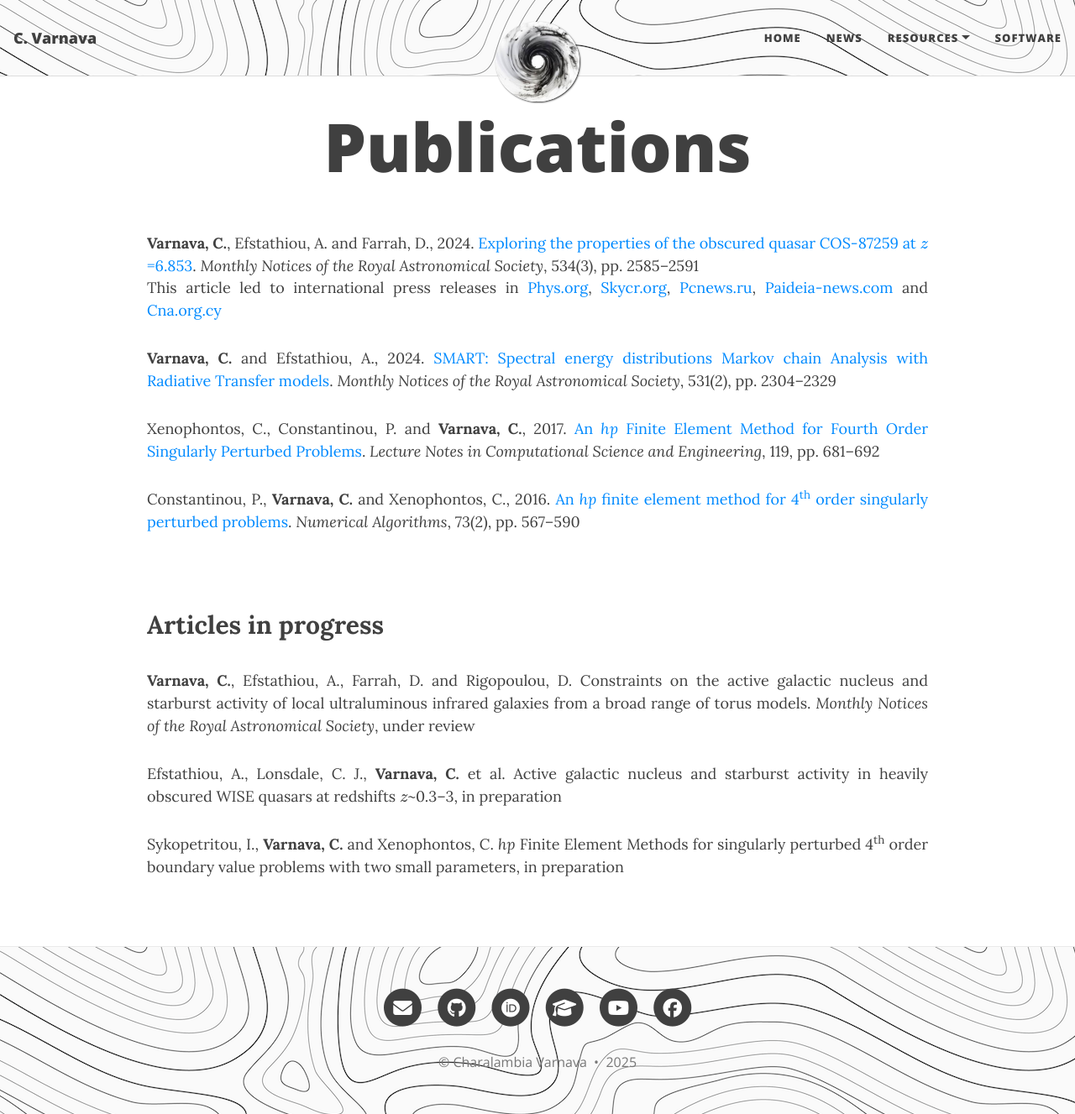
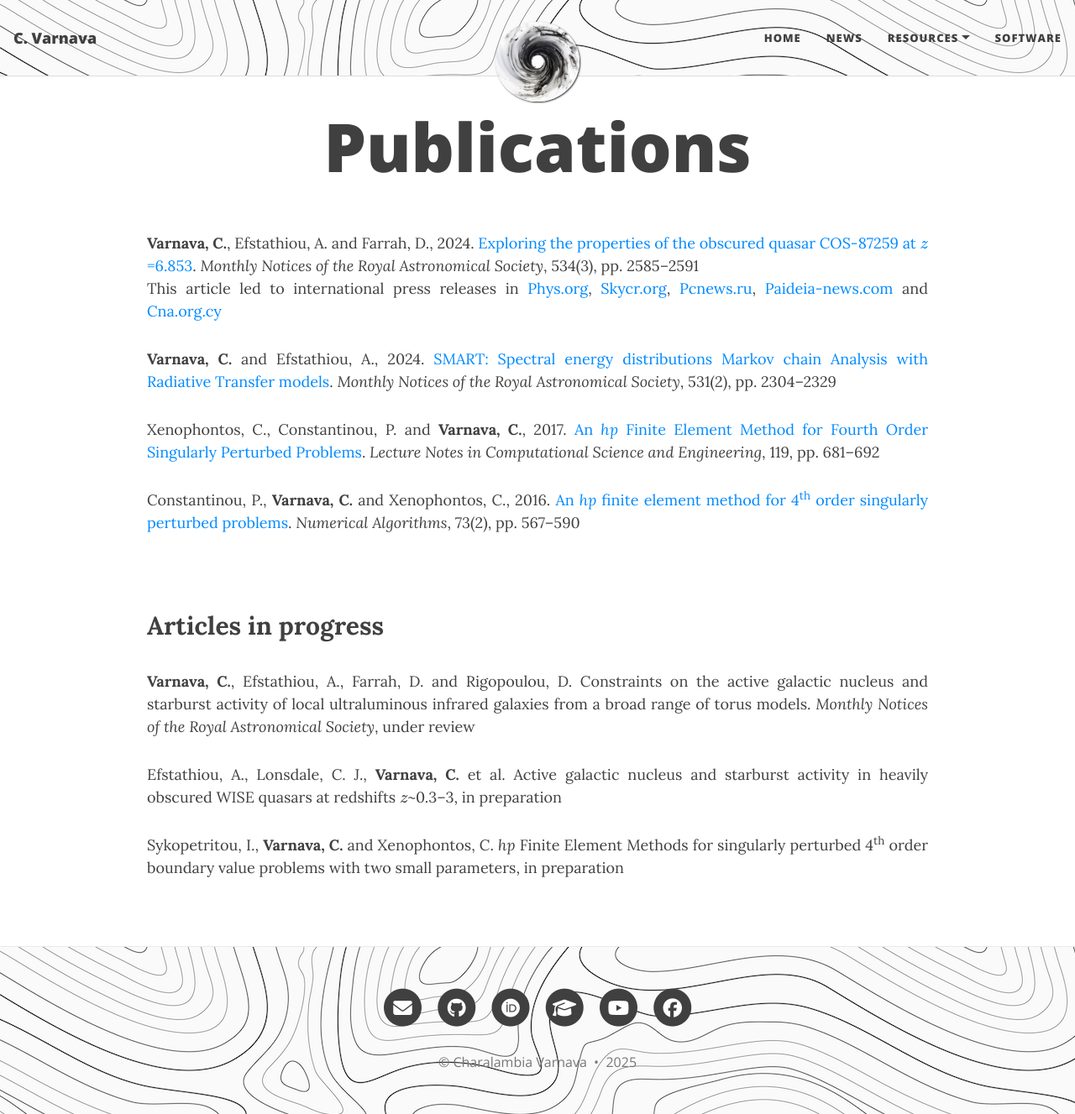
Before and after one commit to ch-var/ch-var.github.io, a Jekyll site: the page built from publications.html, in a window 1280 px wide and 1327 px high. Shown: the whole window at 84% size. Built offline with Jekyll 4.4.1, drawn with Linux system fonts in a browser that asks for light colours; formulas are drawn with MathJax 3.

Commit message:
Update publications.html

```diff
--- a/publications.html
+++ b/publications.html
@@ -21,8 +21,8 @@
   }
 </style>
 
-<p align='justify' style="margin-bottom: -1px;"><b>Varnava, C.</b>, Efstathiou, A. and Farrah, D., 2024. <a href="https://doi.org/10.1093/mnras/stae2221">Exploring the properties of the obscured quasar COS-87259 at \(z\)=6.853</a>. <i>Monthly Notices of the Royal Astronomical Society</i>, 534(3), pp. 2585–2591</p>
-<p align='justify' style="margin-top: -1px;">This article led to international press releases in <a href="https://phys.org/news/2024-10-astronomers-explore-properties-obscured-hyperluminous.html">Phys.org</a>, <a href="https://skycr.org/2024/10/21/exploran-las-propiedades-de-un-cuasar-hiperluminoso-oscurecido/">Skycr.org</a>, <a href="https://pcnews.ru/news/astronomy_obnaruzili_sverhmassivnuu_cernuu_dyru_v_centre_galaktiki_cos_87259-1530160.html#gsc.tab=0">Pcnews.ru</a>, <a href="https://paideia-news.com/panepistimio-frederick/2024/11/11/ereynitria-toy-eyropaikoy-panepistimioy-meleta-ena-protogono-yperfoteino-kbazar">Paideia-news.com</a> and <a href="https://www.cna.org.cy/press-release/article/7556971/anakoinosi-typoy-evropaiko-panepistimio-kyproy">Cna.org.cy</a></p>
+<p align='justify' style="margin-bottom: -0px;"><b>Varnava, C.</b>, Efstathiou, A. and Farrah, D., 2024. <a href="https://doi.org/10.1093/mnras/stae2221">Exploring the properties of the obscured quasar COS-87259 at \(z\)=6.853</a>. <i>Monthly Notices of the Royal Astronomical Society</i>, 534(3), pp. 2585–2591</p>
+<p align='justify' style="margin-top: 0px;">This article led to international press releases in <a href="https://phys.org/news/2024-10-astronomers-explore-properties-obscured-hyperluminous.html">Phys.org</a>, <a href="https://skycr.org/2024/10/21/exploran-las-propiedades-de-un-cuasar-hiperluminoso-oscurecido/">Skycr.org</a>, <a href="https://pcnews.ru/news/astronomy_obnaruzili_sverhmassivnuu_cernuu_dyru_v_centre_galaktiki_cos_87259-1530160.html#gsc.tab=0">Pcnews.ru</a>, <a href="https://paideia-news.com/panepistimio-frederick/2024/11/11/ereynitria-toy-eyropaikoy-panepistimioy-meleta-ena-protogono-yperfoteino-kbazar">Paideia-news.com</a> and <a href="https://www.cna.org.cy/press-release/article/7556971/anakoinosi-typoy-evropaiko-panepistimio-kyproy">Cna.org.cy</a></p>
 <p align='justify'><b>Varnava, C.</b> and Efstathiou, A., 2024. <a href="https://doi.org/10.1093/mnras/stae1141">SMART: Spectral energy distributions Markov chain Analysis with Radiative Transfer models</a>. <i>Monthly Notices of the Royal Astronomical Society</i>, 531(2), pp. 2304–2329</p>
 <p align='justify'>Xenophontos, C., Constantinou, P. and <b>Varnava, C.</b>, 2017. <a href="https://doi.org/10.1007/978-3-319-65870-4_49">An <i>hp</i> Finite Element Method for Fourth Order Singularly Perturbed Problems</a>. <i>Lecture Notes in Computational Science and Engineering</i>, 119, pp. 681–692</p>
 <p align='justify'>Constantinou, P., <b>Varnava, C.</b> and Xenophontos, C., 2016. <a href="https://doi.org/10.1007/s11075-016-0108-9">An <i>hp</i> finite element method for 4<sup>th</sup> order singularly perturbed problems</a>. <i>Numerical Algorithms</i>, 73(2), pp. 567–590</p>
```
